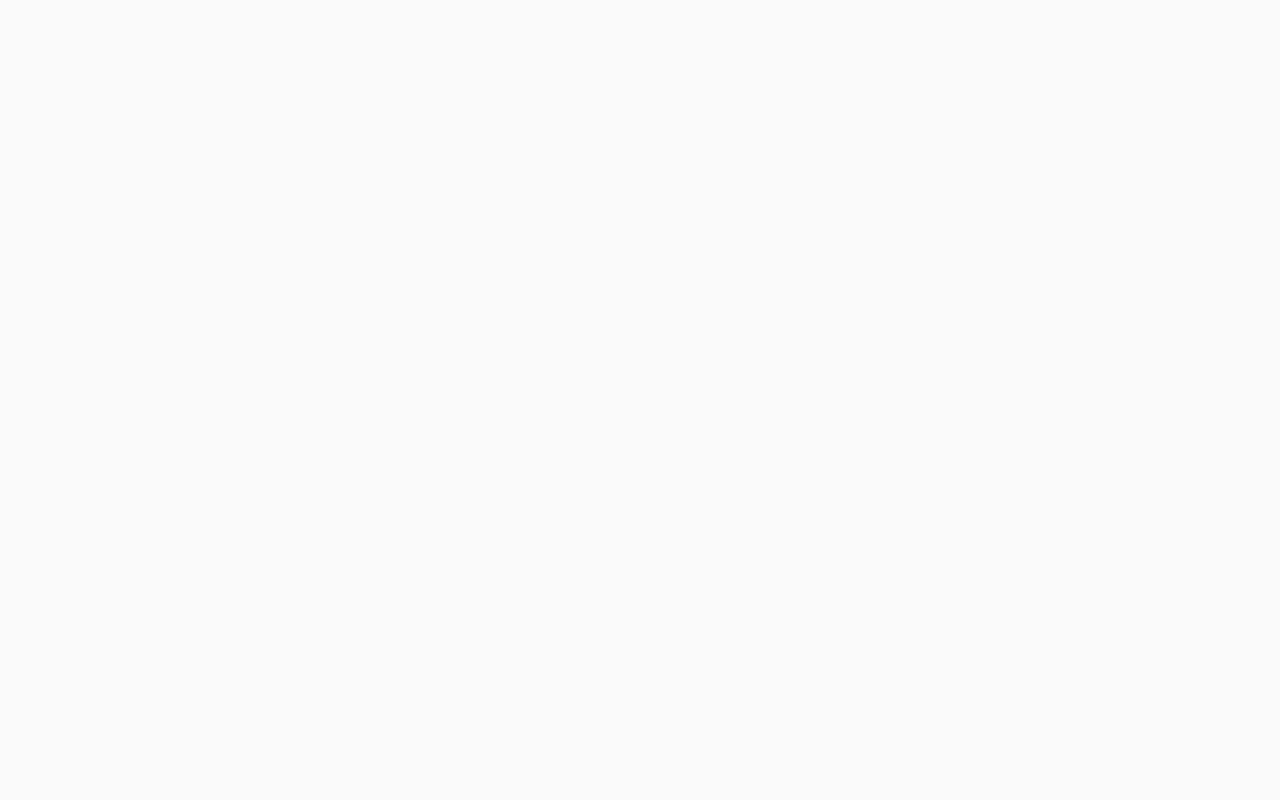
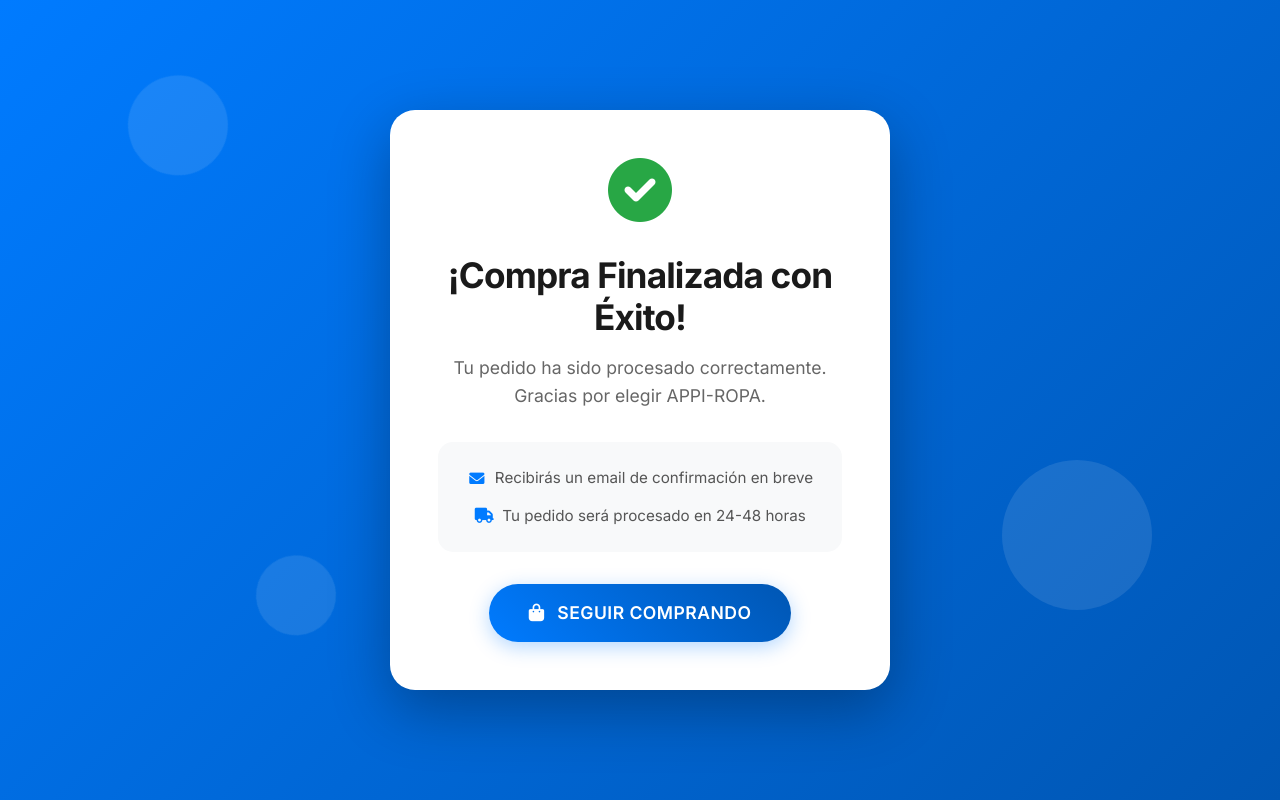
Before and after one commit to Chud50/TpWeb2-Grupo17, an Angular app in the folder TrabajoPractico-Grupo17-front/: page /checkout in a window 1280 px wide. Before the commit this address led to /. Built offline with nearby package versions, Linux system fonts and the light colour scheme; sample sign-in values are in the browser's storage.

Commit message:
Se agrega vista checkout para confirmacion de compra, sin logica solo para tener fluidez de usuario

```diff
--- a/TrabajoPractico-Grupo17-front/src/app/app.routes.ts
+++ b/TrabajoPractico-Grupo17-front/src/app/app.routes.ts
@@ -5,6 +5,7 @@ import { RegistroComponent } from './registro/registro';
 import { CarritoComponent } from './carrito/carrito';
 import { CategoriasComponent } from './categorias/categorias';
 import { ContactoComponent } from './contacto/contacto';
+import { CheckoutComponent } from './checkout/checkout';
 import { authGuard } from './api/services/auth/guards/auth.guard';
 
 export const routes: Routes = [
@@ -30,5 +31,10 @@ export const routes: Routes = [
         component: ContactoComponent
        // canActivate: [authGuard]
     },
+    {
+        path: 'checkout',
+        component: CheckoutComponent,
+        canActivate: [authGuard]
+    },
     { path: '', redirectTo: 'login', pathMatch: 'full' }
 ];
--- a/TrabajoPractico-Grupo17-front/src/app/carrito/carrito.html
+++ b/TrabajoPractico-Grupo17-front/src/app/carrito/carrito.html
@@ -121,7 +121,7 @@
             </div>
 
             <div class="checkout-section">
-              <button class="btn btn-accent btn-lg w-100 checkout-btn">
+              <button class="btn btn-accent btn-lg w-100 checkout-btn" (click)="finalizarCompra()">
                 <i class="fas fa-credit-card me-2"></i>
                 Finalizar compra
               </button>
--- a/TrabajoPractico-Grupo17-front/src/app/carrito/carrito.ts
+++ b/TrabajoPractico-Grupo17-front/src/app/carrito/carrito.ts
@@ -87,4 +87,9 @@ export class CarritoComponent implements OnInit, OnDestroy {
       queryParamsHandling: 'preserve'
     });
   }
+
+  finalizarCompra(): void {
+    console.log('🛒 Finalizando compra...');
+    this.router.navigate(['/checkout']);
+  }
 }
--- /dev/null
+++ b/TrabajoPractico-Grupo17-front/src/app/checkout/checkout.css
@@ -0,0 +1,222 @@
+/* Contenedor principal */
+.checkout-container {
+  min-height: 100vh;
+  background: linear-gradient(135deg, #007bff 0%, #0056b3 100%);
+  display: flex;
+  align-items: center;
+  justify-content: center;
+  padding: 2rem;
+  position: relative;
+  overflow: hidden;
+}
+
+/* Tarjeta principal */
+.checkout-card {
+  background: white;
+  border-radius: 25px;
+  padding: 3rem;
+  max-width: 500px;
+  width: 100%;
+  text-align: center;
+  box-shadow: 0 20px 60px rgba(0, 0, 0, 0.3);
+  position: relative;
+  z-index: 10;
+  animation: slideInUp 0.8s ease-out;
+}
+
+/* Icono de éxito */
+.success-icon {
+  margin-bottom: 2rem;
+}
+
+.success-icon i {
+  font-size: 4rem;
+  color: #28a745;
+  animation: bounce 1s ease-in-out;
+}
+
+/* Contenido principal */
+.checkout-title {
+  font-size: 2.2rem;
+  font-weight: 800;
+  color: #1a1a1a;
+  margin-bottom: 1rem;
+  line-height: 1.2;
+}
+
+.checkout-message {
+  font-size: 1.1rem;
+  color: #666;
+  margin-bottom: 2rem;
+  line-height: 1.6;
+}
+
+/* Información adicional */
+.checkout-info {
+  background: #f8f9fa;
+  border-radius: 15px;
+  padding: 1.5rem;
+  margin-bottom: 2rem;
+}
+
+.info-item {
+  display: flex;
+  align-items: center;
+  justify-content: center;
+  margin-bottom: 0.8rem;
+  font-size: 0.95rem;
+  color: #555;
+}
+
+.info-item:last-child {
+  margin-bottom: 0;
+}
+
+.info-item i {
+  color: #007bff;
+  width: 20px;
+}
+
+/* Botón de acción */
+.checkout-actions {
+  margin-top: 2rem;
+}
+
+.btn-lg {
+  padding: 1rem 2.5rem;
+  font-size: 1.1rem;
+  font-weight: 600;
+  border-radius: 50px;
+  border: none;
+  background: linear-gradient(45deg, #007bff, #0056b3);
+  color: white;
+  transition: all 0.3s ease;
+  box-shadow: 0 5px 20px rgba(0, 123, 255, 0.3);
+}
+
+.btn-lg:hover {
+  transform: translateY(-2px);
+  box-shadow: 0 8px 30px rgba(0, 123, 255, 0.4);
+  background: linear-gradient(45deg, #0056b3, #004494);
+}
+
+.btn-lg:active {
+  transform: translateY(0);
+}
+
+/* Decoración de fondo */
+.checkout-decoration {
+  position: absolute;
+  top: 0;
+  left: 0;
+  width: 100%;
+  height: 100%;
+  pointer-events: none;
+  z-index: 1;
+}
+
+.decoration-circle {
+  position: absolute;
+  border-radius: 50%;
+  background: rgba(255, 255, 255, 0.1);
+  animation: float 6s ease-in-out infinite;
+}
+
+.decoration-1 {
+  width: 100px;
+  height: 100px;
+  top: 10%;
+  left: 10%;
+  animation-delay: 0s;
+}
+
+.decoration-2 {
+  width: 150px;
+  height: 150px;
+  top: 60%;
+  right: 10%;
+  animation-delay: 2s;
+}
+
+.decoration-3 {
+  width: 80px;
+  height: 80px;
+  bottom: 20%;
+  left: 20%;
+  animation-delay: 4s;
+}
+
+/* Animaciones */
+@keyframes slideInUp {
+  from {
+    opacity: 0;
+    transform: translateY(30px);
+  }
+  to {
+    opacity: 1;
+    transform: translateY(0);
+  }
+}
+
+@keyframes bounce {
+  0%, 20%, 50%, 80%, 100% {
+    transform: translateY(0);
+  }
+  40% {
+    transform: translateY(-10px);
+  }
+  60% {
+    transform: translateY(-5px);
+  }
+}
+
+@keyframes float {
+  0%, 100% {
+    transform: translateY(0) rotate(0deg);
+  }
+  50% {
+    transform: translateY(-20px) rotate(180deg);
+  }
+}
+
+/* Responsive Design */
+@media (max-width: 768px) {
+  .checkout-container {
+    padding: 1rem;
+  }
+
+  .checkout-card {
+    padding: 2rem;
+  }
+
+  .checkout-title {
+    font-size: 1.8rem;
+  }
+
+  .checkout-message {
+    font-size: 1rem;
+  }
+
+  .success-icon i {
+    font-size: 3rem;
+  }
+
+  .btn-lg {
+    padding: 0.8rem 2rem;
+    font-size: 1rem;
+  }
+}
+
+@media (max-width: 480px) {
+  .checkout-card {
+    padding: 1.5rem;
+  }
+
+  .checkout-title {
+    font-size: 1.6rem;
+  }
+
+  .info-item {
+    font-size: 0.9rem;
+  }
+}
--- /dev/null
+++ b/TrabajoPractico-Grupo17-front/src/app/checkout/checkout.html
@@ -0,0 +1,47 @@
+<!-- Contenedor principal del checkout -->
+<div class="checkout-container">
+  <div class="checkout-card">
+
+    <!-- Icono de éxito -->
+    <div class="success-icon">
+      <i class="fas fa-check-circle"></i>
+    </div>
+
+    <!-- Mensaje principal -->
+    <div class="checkout-content">
+      <h1 class="checkout-title">¡Compra Finalizada con Éxito!</h1>
+      <p class="checkout-message">
+        Tu pedido ha sido procesado correctamente.
+        <br>Gracias por elegir APPI-ROPA.
+      </p>
+
+      <!-- Información adicional -->
+      <div class="checkout-info">
+        <div class="info-item">
+          <i class="fas fa-envelope me-2"></i>
+          <span>Recibirás un email de confirmación en breve</span>
+        </div>
+        <div class="info-item">
+          <i class="fas fa-truck me-2"></i>
+          <span>Tu pedido será procesado en 24-48 horas</span>
+        </div>
+      </div>
+    </div>
+
+    <!-- Botón de acción -->
+    <div class="checkout-actions">
+      <button class="btn btn-primary btn-lg" (click)="seguirComprando()">
+        <i class="fas fa-shopping-bag me-2"></i>
+        Seguir Comprando
+      </button>
+    </div>
+
+  </div>
+
+  <!-- Decoración de fondo -->
+  <div class="checkout-decoration">
+    <div class="decoration-circle decoration-1"></div>
+    <div class="decoration-circle decoration-2"></div>
+    <div class="decoration-circle decoration-3"></div>
+  </div>
+</div>
--- /dev/null
+++ b/TrabajoPractico-Grupo17-front/src/app/checkout/checkout.ts
@@ -0,0 +1,29 @@
+import { Component, OnInit } from '@angular/core';
+import { CommonModule } from '@angular/common';
+import { Router } from '@angular/router';
+import { CarritoService } from '../api/services/carrito/carrito.service';
+
+@Component({
+  selector: 'app-checkout',
+  standalone: true,
+  imports: [CommonModule],
+  templateUrl: './checkout.html',
+  styleUrl: './checkout.css'
+})
+export class CheckoutComponent implements OnInit {
+
+  constructor(
+    private router: Router,
+    private carritoService: CarritoService
+  ) {}
+
+  ngOnInit() {
+    // Limpiar el carrito cuando se finaliza la compra
+    this.carritoService.limpiarCarrito();
+  }
+
+  seguirComprando() {
+    // Navegar a productos sin preservar filtros (empezar de cero)
+    this.router.navigate(['/productos']);
+  }
+}
```
